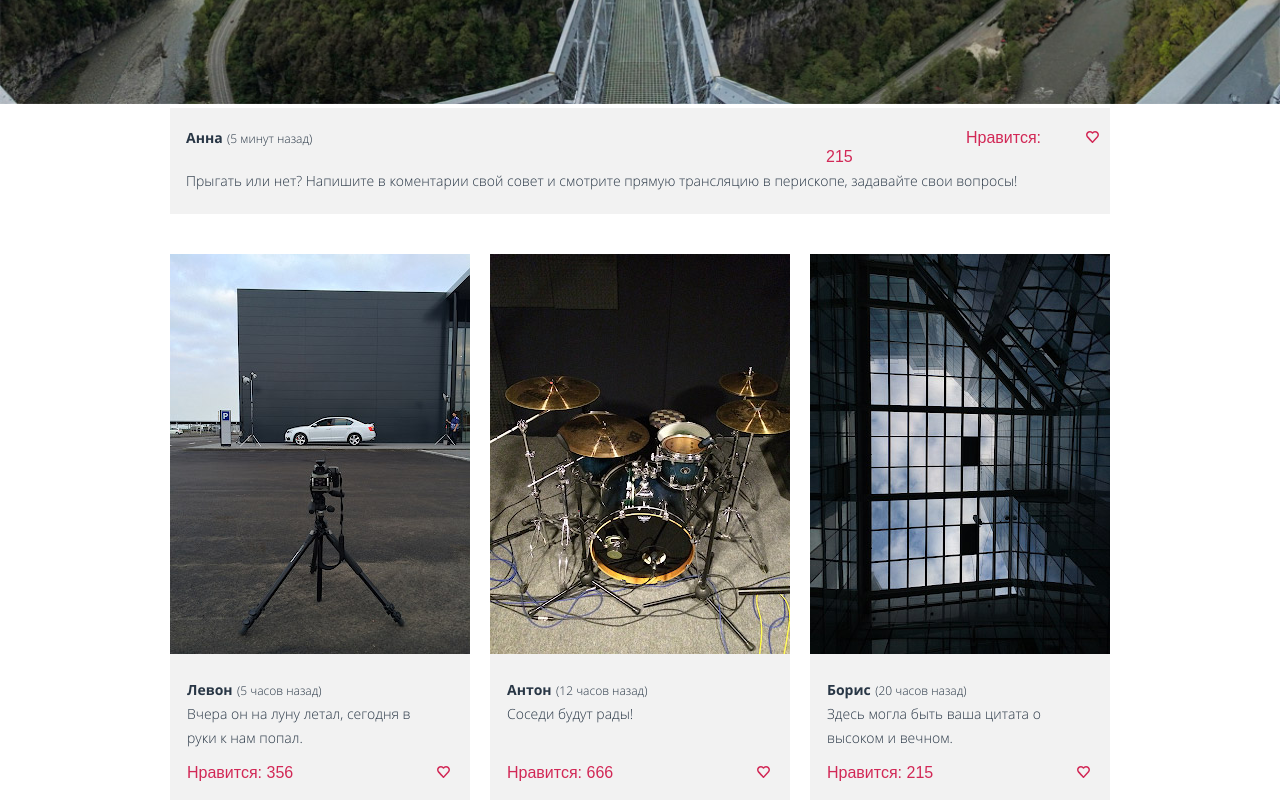
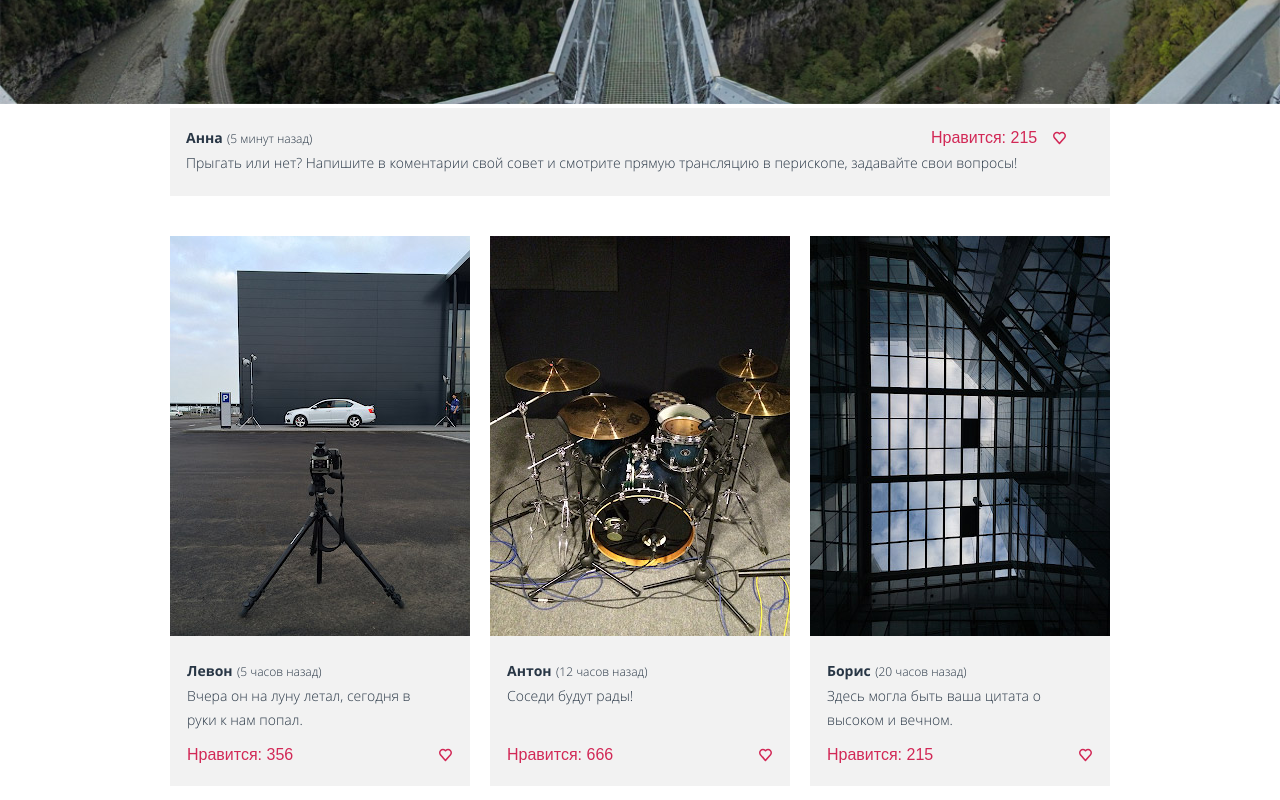
Before and after one commit to RatiboR1978/pink, a website: page photo.html in a window 1280 px wide. Shown: the part 980-1780 px from the top of the page. Drawn offline with nearby package versions, Linux system fonts and the light colour scheme.

Commit message:
Поправил фиксацию меню и сделал лайки

```diff
--- a/js/script.js
+++ b/js/script.js
@@ -18,16 +18,8 @@ $(document).ready(function(){
 
   /* Фиксация меню
    =========================*/
-  var headerH;
-  if (window.location.pathname === '/index.html') {
-    headerH = $('.download').height();
-  } else if (window.location.pathname === '/photo.html') {
-    headerH = $('.user-photos__bg-header').height();
-  } else {
-    headerH = $('.user-form__bg').height();
-  }
-
-    var navH = $('.main-nav').innerHeight();
+  var headerH = 0;
+  var navH = $('.main-nav').innerHeight();
   $(document).on('scroll', function () {
     //alert(window.location.pathname);
     var documentScroll = $(this).scrollTop();
@@ -57,7 +49,23 @@ $(document).ready(function(){
     $(".menu_btn").toggleClass("menu_btn_active");
   });
 
+  /* Лайки
+   =========================*/
+  $("#heart, .user-photos__heart").click(function() {
+    if ($(this).attr("src") === "img/icon-heart.svg") {
+      $(this).attr("src", "img/icon-heart2.svg");
+      var num = $(this).prev(".user-photos__like-text, .user-photos__like-text-panorama").children('span').text()*1;
+      num++;
+      $(this).prev(".user-photos__like-text, .user-photos__like-text-panorama").children('span').text(num);
 
+    } else {
+      $(this).attr("src", "img/icon-heart.svg");
+      var num = $(this).prev(".user-photos__like-text, .user-photos__like-text-panorama").children('span').text()*1;
+      num--;
+      $(this).prev(".user-photos__like-text, .user-photos__like-text-panorama").children('span').text(num);
+    }
+
+  });
 
 });
 
@@ -75,6 +83,7 @@ if (window.location.pathname === '/photo.html') {
 }
 
 if (window.location.pathname === '/index.html') {
+  ymaps.ready(init);
   var reviewsItem = document.querySelectorAll('.reviews__item'),
     next = document.querySelector('.reviews__control-right'),
     i = 0,
@@ -107,7 +116,7 @@ if (window.location.pathname === '/index.html') {
   });
 
 }
-ymaps.ready(init);
+
 
 
 var myMap;
--- a/photo.html
+++ b/photo.html
@@ -94,7 +94,8 @@
       </div>
       <p class="user-photos__text user-photos__text-panorama">Прыгать или нет? Напишите в коментарии свой совет и смотрите прямую трансляцию в перископе, задавайте свои вопросы!</p>
       <div class="user-photos__like user-photos__like-panorama">
-        <span class="user-photos__like-text-panorama">Нравится: 215</span>
+        <span class="user-photos__like-text-panorama">Нравится: <span>215</span></span>
+        <img id="heart" src="img/icon-heart.svg" alt="heart">
       </div>
     </div>
   </div>
@@ -112,7 +113,8 @@
         </div>
           <p class="user-photos__text">Вчера он на луну летал, сегодня в руки к нам попал.</p>
         <div class="user-photos__like">
-          <span class="user-photos__like-text">Нравится: 356</span>
+          <span class="user-photos__like-text">Нравится: <span>356</span></span>
+          <img class="user-photos__heart" src="img/icon-heart.svg" alt="heart">
         </div>
       </div>
     </article>
@@ -129,7 +131,8 @@
         </div>
           <p class="user-photos__text user-photos__margin">Соседи будут рады!</p>
         <div class="user-photos__like">
-          <span class="user-photos__like-text">Нравится: 666</span>
+          <span class="user-photos__like-text">Нравится: <span>666</span></span>
+          <img class="user-photos__heart" src="img/icon-heart.svg" alt="heart">
         </div>
         </div>
     </article>
@@ -146,7 +149,8 @@
         </div>
           <p class="user-photos__text">Здесь могла быть ваша цитата о высоком и вечном.</p>
         <div class="user-photos__like">
-          <span class="user-photos__like-text">Нравится: 215</span>
+          <span class="user-photos__like-text">Нравится: <span>215</span></span>
+          <img class="user-photos__heart" src="img/icon-heart.svg" alt="heart">
         </div>
         </div>
     </article>
@@ -163,7 +167,8 @@
         </div>
           <p class="user-photos__text user-photos__margin2">Самая кубанская в мире!</p>
         <div class="user-photos__like">
-          <span class="user-photos__like-text">Нравится: 4</span>
+          <span class="user-photos__like-text">Нравится: <span>4</span></span>
+          <img class="user-photos__heart" src="img/icon-heart.svg" alt="heart">
         </div>
         </div>
     </article>
@@ -180,7 +185,8 @@
         </div>
           <p class="user-photos__text">Где снег-то?</p>
         <div class="user-photos__like">
-          <span class="user-photos__like-text">Нравится: 150</span>
+          <span class="user-photos__like-text">Нравится: <span>150</span></span>
+          <img class="user-photos__heart" src="img/icon-heart.svg" alt="heart">
         </div>
         </div>
     </article>
@@ -197,7 +203,8 @@
         </div>
           <p class="user-photos__text">Всем GM и взаимные лайки!</p>
         <div class="user-photos__like">
-          <span class="user-photos__like-text">Нравится: 2560</span>
+          <span class="user-photos__like-text">Нравится: <span>2560</span></span>
+          <img class="user-photos__heart" src="img/icon-heart.svg" alt="heart">
         </div>
       </div>
     </article>
--- a/sass/blocks/photo-editor.scss
+++ b/sass/blocks/photo-editor.scss
@@ -291,6 +291,8 @@
   outline: none;
   cursor: pointer;
   margin-bottom: 40px;
+  transition-property: color, border;
+  transition-duration: 1s;
   @media (min-width: 1200px) {
     height: 50px;
     width: 180px;
@@ -310,6 +312,8 @@
 .photo-editor__btn--active {
   color: #d22856;
   border: 3px solid #d22856;
+  transition-property: background-color, color;
+  transition-duration: 1s;
 }
 
 .photo-editor__btn--active:hover {
--- a/sass/blocks/user-photos.scss
+++ b/sass/blocks/user-photos.scss
@@ -201,58 +201,65 @@
   margin-top: 14px;
   width: 240px;
   color: #d22856;
+  display: flex;
+
+  @media (min-width: 700px) {
+    width: 265px;
+    justify-content: space-between;
+  }
 }
 
 .user-photos__like-panorama {
   @media (min-width: 700px) {
+    width: 135px;
     order: 2;
     margin-top: 0;
   }
 }
 
 .user-photos__like-text {
-  position: relative;
-  margin-left: 30px;
+  order: 2;
   @media (min-width: 700px) {
+    order: 1;
     margin-left: 0;
   }
 }
 
 .user-photos__like-text-panorama {
-  position: relative;
-  margin-left: 30px;
+  order: 2;
   @media (min-width: 700px) {
-    margin-left: 140px;
+    order: 1;
   }
 }
 
-.user-photos__like-text-panorama::before {
-  content: " ";
-  position: absolute;
+#heart {
   width: 13px;
-  height: 12px;
-  background: url("../img/icon-heart.svg");
-  z-index: 8;
-  top: 2px;
-  left: -28px;
+  height: 18px;
+  order: 1;
+  margin-right: 15px;
+  cursor: pointer;
   @media (min-width: 700px) {
-    left: 120px;
+    margin-right: 0;
+    order: 2;
   }
 }
 
-.user-photos__like-text::before {
-  content: " ";
-  position: absolute;
+.user-photos__heart {
   width: 13px;
-  height: 12px;
-  background: url("../img/icon-heart.svg");
-  z-index: 9;
-  top: 2px;
-  left: -28px;
+  height: 18px;
+  order: 1;
+  margin-right: 15px;
+  cursor: pointer;
   @media (min-width: 700px) {
-    left: 250px;
+    order: 2;
+    margin-right: 0;
   }
+}
 
+.user-photos__last {
+  @media (min-width: 700px) {
+    margin-left: 132px;
+  }
 }
 
 .user-photos__container {
```
Also changed, not shown: css/style.css, img/icon-heart2.png (added), img/icon-heart2.svg (added).
